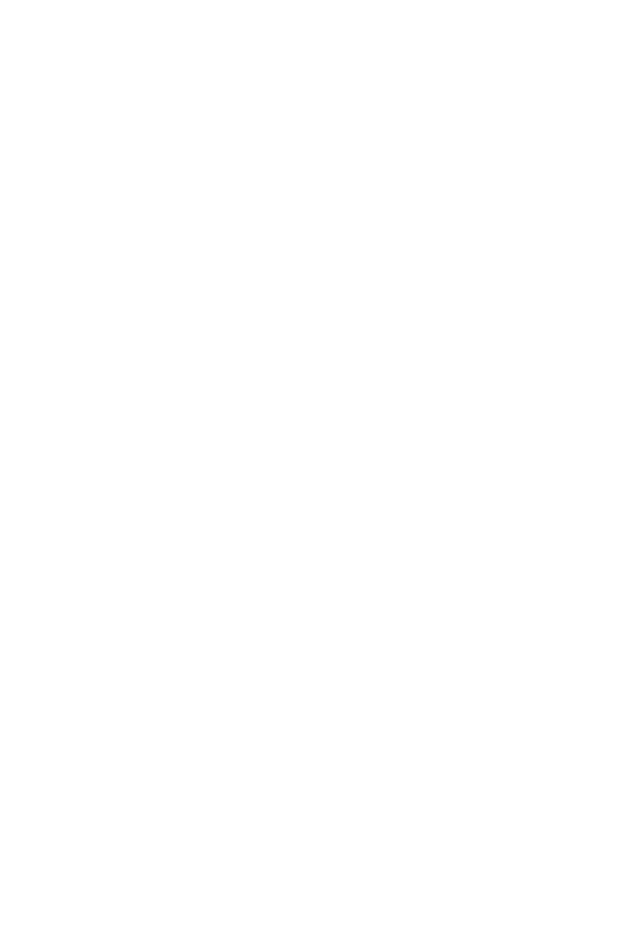
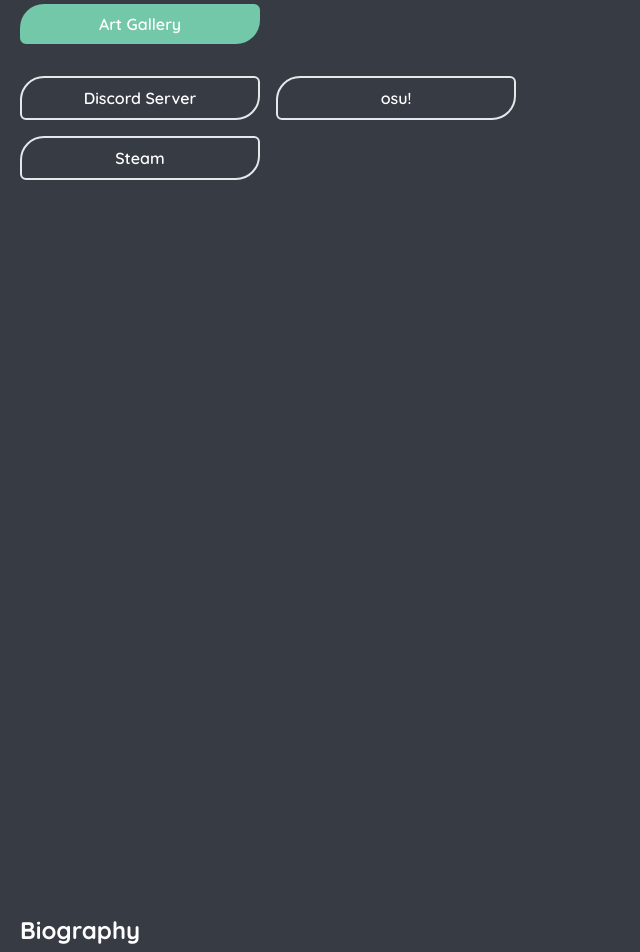
Before and after one commit to Doodle6660/maoiikun-portfolio, a Vue app: page / in a window 1280 px wide. Shown: the part 920-1872 px from the top of the page, without its empty margins (0-640 px from the left). Before the commit the page ends 800 px from the top, so only its background shows below. Built offline with nearby package versions, Linux system fonts and the light colour scheme; a web font is replaced by a local one.

Commit message:
Update Home.vue

```diff
--- a/src/views/Home.vue
+++ b/src/views/Home.vue
@@ -1,15 +1,24 @@
 <template>
     <div class="home">
         <app-hello></app-hello>
+        <app-link></app-link>
+        <app-biography></app-biography>
     </div>
 </template>
 
 <script>
 import Hello from "@/components/Hello.vue"
+import QuickLinks from "@/components/QuickLinks.vue"
+import Biography from "@/components/Biography.vue"
 
 export default {
+    data() {
+        return {}
+    },
     components: {
         "app-hello": Hello,
+        "app-link": QuickLinks,
+        "app-biography": Biography,
     },
 }
 </script>
```
